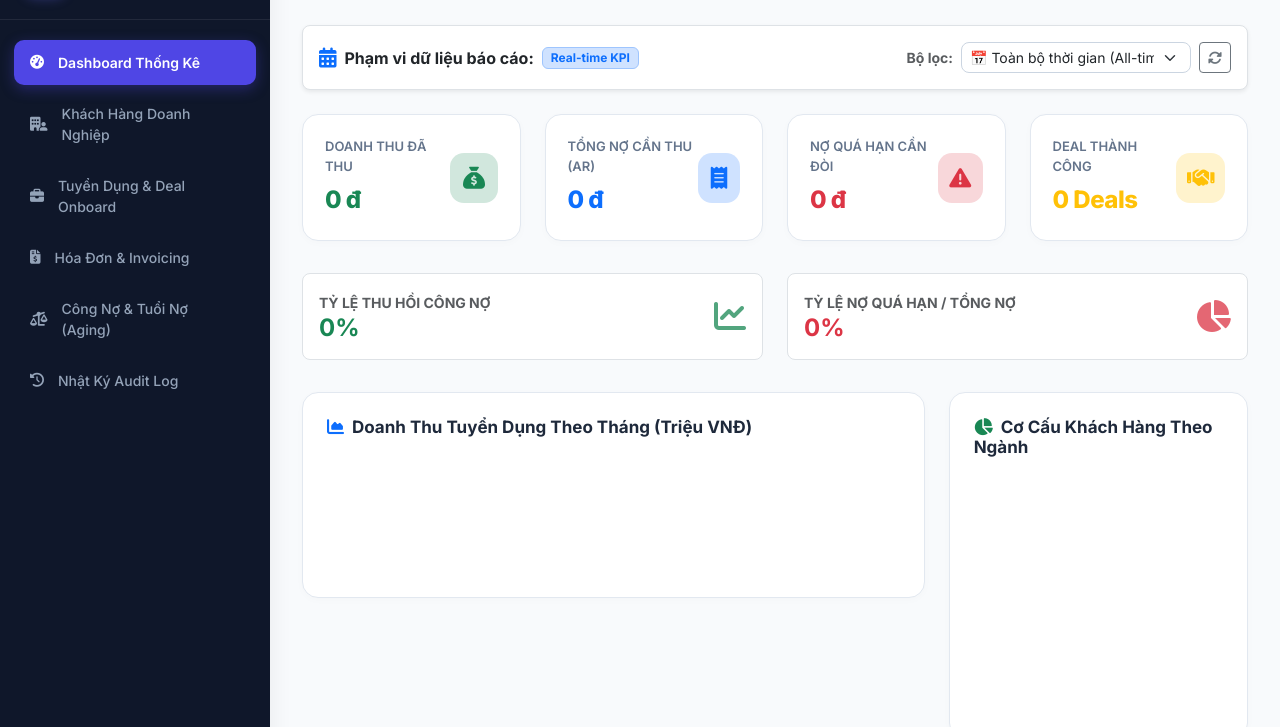
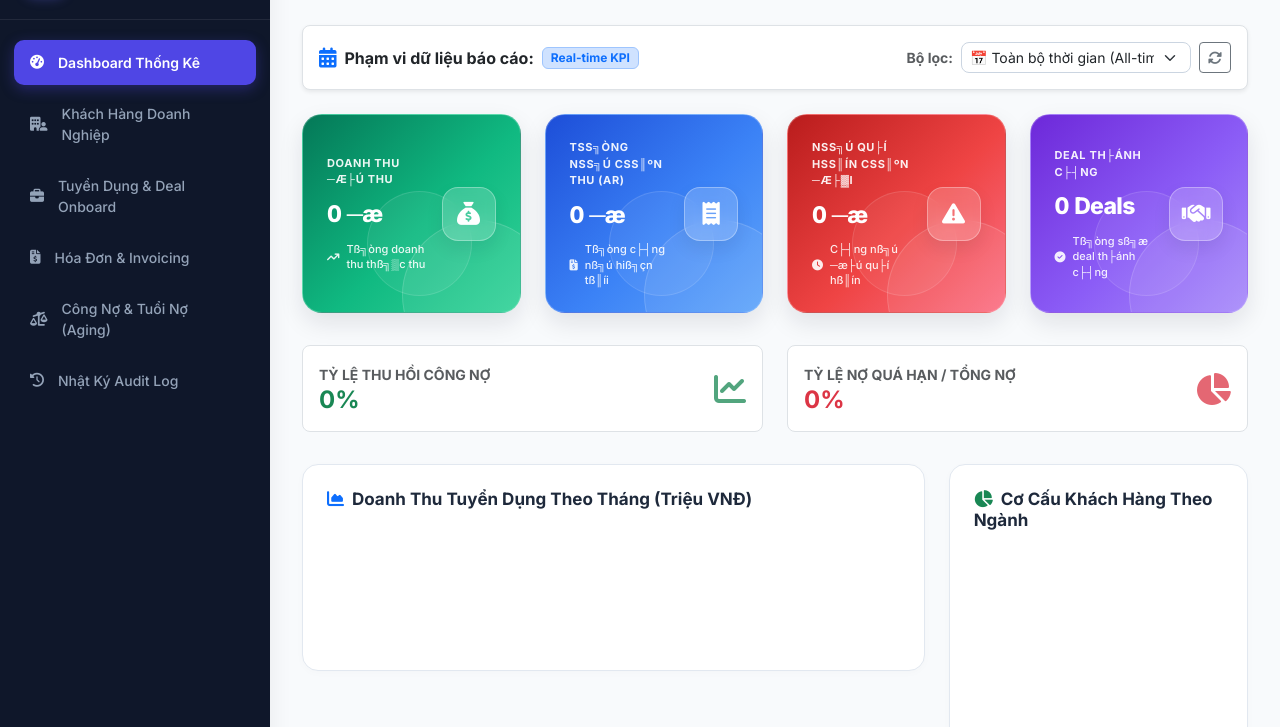
Before and after one commit to nguyenhuuphuc22012005-rgb/QLDA_NHOM10_GODDY_, a plain HTML site: page public/index.html in a window 1280 px wide. Shown: the part 73-800 px from the top of the page. Drawn offline with nearby package versions, Linux system fonts and the light colour scheme; no server answers; a script that the page names is missing.

Commit message:
feat(frontend): implement TASK-146 gradient KPI cards

```diff
--- a/public/css/style.css
+++ b/public/css/style.css
@@ -1243,3 +1243,37 @@ body {
         -webkit-print-color-adjust: exact !important;
     }
 }
+
+/* =========================================================
+   TASK 146 - MODERN GRADIENT DASHBOARD KPI CARDS
+   ========================================================= */
+.dashboard-kpi-row > div { min-width: 0; }
+.metric-card.kpi-card {
+    position: relative; isolation: isolate; overflow: hidden; min-height: 174px; height: 100%;
+    padding: 24px; gap: 12px; border: 1px solid rgba(255,255,255,.22); border-radius: 20px;
+    color: #fff; box-shadow: 0 10px 24px rgba(15,23,42,.10);
+    transition: transform .25s ease, box-shadow .25s ease, filter .25s ease;
+}
+.metric-card.kpi-card:hover { transform: translateY(-5px); box-shadow: 0 18px 34px rgba(15,23,42,.17); filter: saturate(1.08); }
+.kpi-card--revenue { background: linear-gradient(135deg,#047857 0%,#10b981 55%,#34d399 100%); }
+.kpi-card--receivables { background: linear-gradient(135deg,#1d4ed8 0%,#3b82f6 55%,#60a5fa 100%); }
+.kpi-card--overdue { background: linear-gradient(135deg,#b91c1c 0%,#ef4444 55%,#fb7185 100%); }
+.kpi-card--placements { background: linear-gradient(135deg,#6d28d9 0%,#8b5cf6 55%,#a78bfa 100%); }
+.kpi-card-content { position: relative; z-index: 2; min-width: 0; }
+.metric-card.kpi-card .metric-title { margin-bottom: 12px; color: rgba(255,255,255,.92); font-size: 11px; font-weight: 700; line-height: 1.5; letter-spacing: .65px; text-transform: uppercase; }
+.metric-card.kpi-card .metric-value { color: #fff !important; font-size: clamp(20px,1.8vw,28px); font-weight: 800; line-height: 1.25; letter-spacing: -.7px; overflow-wrap: anywhere; font-variant-numeric: tabular-nums; }
+.kpi-card-caption { display: flex; align-items: center; gap: 7px; margin-top: 13px; color: rgba(255,255,255,.9); font-size: 11px; font-weight: 500; line-height: 1.4; }
+.kpi-card-caption i { flex-shrink: 0; }
+.metric-card.kpi-card .metric-icon-box.kpi-icon { position: relative; z-index: 2; display: flex; flex-shrink: 0; align-items: center; justify-content: center; width: 54px; height: 54px; border: 1px solid rgba(255,255,255,.32); border-radius: 16px; background: rgba(255,255,255,.18); color: #fff; font-size: 23px; box-shadow: 0 8px 18px rgba(15,23,42,.08); backdrop-filter: blur(8px); -webkit-backdrop-filter: blur(8px); }
+.kpi-decoration { position: absolute; z-index: 1; right: -32px; bottom: -58px; width: 150px; height: 150px; border: 1px solid rgba(255,255,255,.15); border-radius: 50%; background: rgba(255,255,255,.08); pointer-events: none; }
+.kpi-decoration::after { position: absolute; top: -30px; left: -36px; width: 105px; height: 105px; border: 1px solid rgba(255,255,255,.12); border-radius: 50%; background: rgba(255,255,255,.06); content: ""; }
+@media (max-width: 767.98px) {
+    .metric-card.kpi-card { min-height: 155px; padding: 19px; }
+    .metric-card.kpi-card .metric-icon-box.kpi-icon { width: 46px; height: 46px; border-radius: 14px; font-size: 20px; }
+}
+@media (max-width: 420px) {
+    .metric-card.kpi-card { padding: 16px; }
+    .metric-card.kpi-card .metric-value { font-size: 21px; }
+    .metric-card.kpi-card .metric-icon-box.kpi-icon { width: 40px; height: 40px; font-size: 17px; }
+}
+@media (prefers-reduced-motion: reduce) { .metric-card.kpi-card { transition: none; } .metric-card.kpi-card:hover { transform: none; } }
--- a/public/index.html
+++ b/public/index.html
@@ -199,49 +199,49 @@
         </div>
 
         <!-- 4 Metric Cards -->
-        <div class="row g-4">
-          <div class="col-md-3">
-            <div class="metric-card">
-              <div>
-                <div class="metric-title">Doanh Thu Đã Thu</div>
-                <div class="metric-value text-success" id="valTotalRevenue">0 đ</div>
+        <div class="row g-4 dashboard-kpi-row">
+          <div class="col-md-6 col-xl-3">
+            <div class="metric-card kpi-card kpi-card--revenue">
+              <div class="kpi-card-content">
+                <div class="metric-title">Doanh thu ─æ├ú thu</div>
+                <div class="metric-value" id="valTotalRevenue">0 ─æ</div>
+                <div class="kpi-card-caption"><i class="fa-solid fa-arrow-trend-up"></i><span>Tß╗òng doanh thu thß╗▒c thu</span></div>
               </div>
-              <div class="metric-icon-box bg-success-subtle text-success">
-                <i class="fa-solid fa-sack-dollar"></i>
-              </div>
+              <div class="metric-icon-box kpi-icon"><i class="fa-solid fa-sack-dollar"></i></div>
+              <div class="kpi-decoration"></div>
             </div>
           </div>
-          <div class="col-md-3">
-            <div class="metric-card">
-              <div>
-                <div class="metric-title">Tổng Nợ Cần Thu (AR)</div>
-                <div class="metric-value text-primary" id="valTotalAR">0 đ</div>
+          <div class="col-md-6 col-xl-3">
+            <div class="metric-card kpi-card kpi-card--receivables">
+              <div class="kpi-card-content">
+                <div class="metric-title">Tß╗òng nß╗ú cß║ºn thu (AR)</div>
+                <div class="metric-value" id="valTotalAR">0 ─æ</div>
+                <div class="kpi-card-caption"><i class="fa-solid fa-file-invoice-dollar"></i><span>Tß╗òng c├┤ng nß╗ú hiß╗çn tß║íi</span></div>
               </div>
-              <div class="metric-icon-box bg-primary-subtle text-primary">
-                <i class="fa-solid fa-receipt"></i>
-              </div>
+              <div class="metric-icon-box kpi-icon"><i class="fa-solid fa-receipt"></i></div>
+              <div class="kpi-decoration"></div>
             </div>
           </div>
-          <div class="col-md-3">
-            <div class="metric-card">
-              <div>
-                <div class="metric-title">Nợ Quá Hạn Cần Đòi</div>
-                <div class="metric-value text-danger" id="valOverdueAR">0 đ</div>
+          <div class="col-md-6 col-xl-3">
+            <div class="metric-card kpi-card kpi-card--overdue">
+              <div class="kpi-card-content">
+                <div class="metric-title">Nß╗ú qu├í hß║ín cß║ºn ─æ├▓i</div>
+                <div class="metric-value" id="valOverdueAR">0 ─æ</div>
+                <div class="kpi-card-caption"><i class="fa-solid fa-clock"></i><span>C├┤ng nß╗ú ─æ├ú qu├í hß║ín</span></div>
               </div>
-              <div class="metric-icon-box bg-danger-subtle text-danger">
-                <i class="fa-solid fa-triangle-exclamation"></i>
-              </div>
+              <div class="metric-icon-box kpi-icon"><i class="fa-solid fa-triangle-exclamation"></i></div>
+              <div class="kpi-decoration"></div>
             </div>
           </div>
-          <div class="col-md-3">
-            <div class="metric-card">
-              <div>
-                <div class="metric-title">Deal Thành Công</div>
-                <div class="metric-value text-warning" id="valPlacementCount">0 Deals</div>
+          <div class="col-md-6 col-xl-3">
+            <div class="metric-card kpi-card kpi-card--placements">
+              <div class="kpi-card-content">
+                <div class="metric-title">Deal th├ánh c├┤ng</div>
+                <div class="metric-value" id="valPlacementCount">0 Deals</div>
+                <div class="kpi-card-caption"><i class="fa-solid fa-circle-check"></i><span>Tß╗òng sß╗æ deal th├ánh c├┤ng</span></div>
               </div>
-              <div class="metric-icon-box bg-warning-subtle text-warning">
-                <i class="fa-solid fa-handshake"></i>
-              </div>
+              <div class="metric-icon-box kpi-icon"><i class="fa-solid fa-handshake"></i></div>
+              <div class="kpi-decoration"></div>
             </div>
           </div>
         </div>
```
